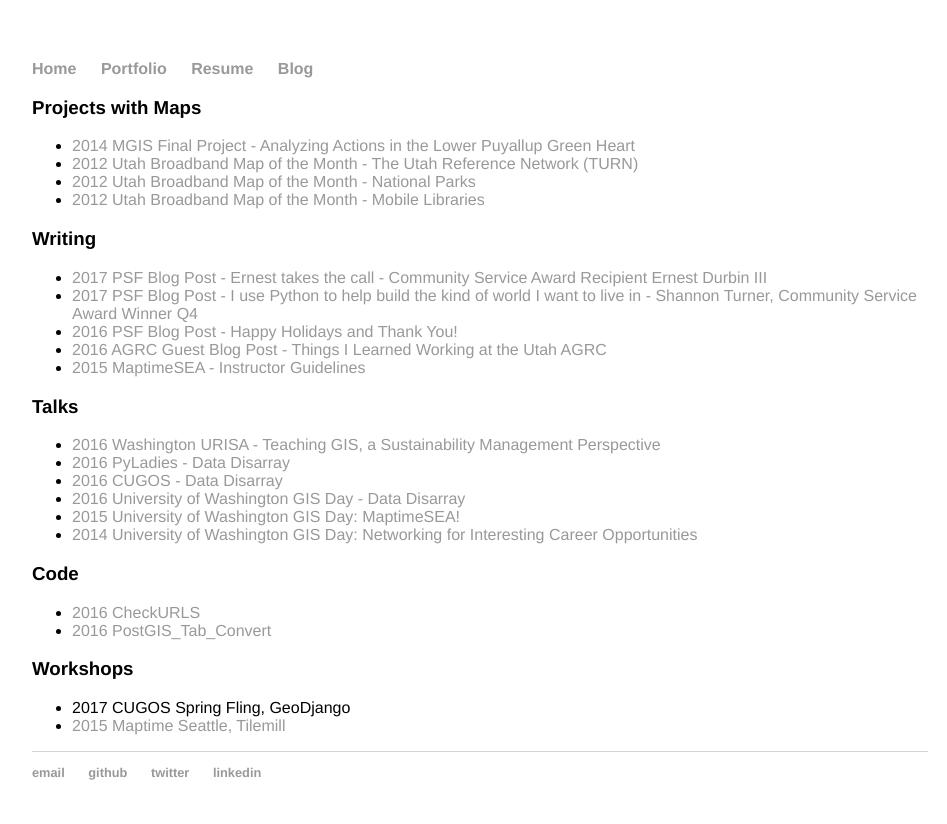
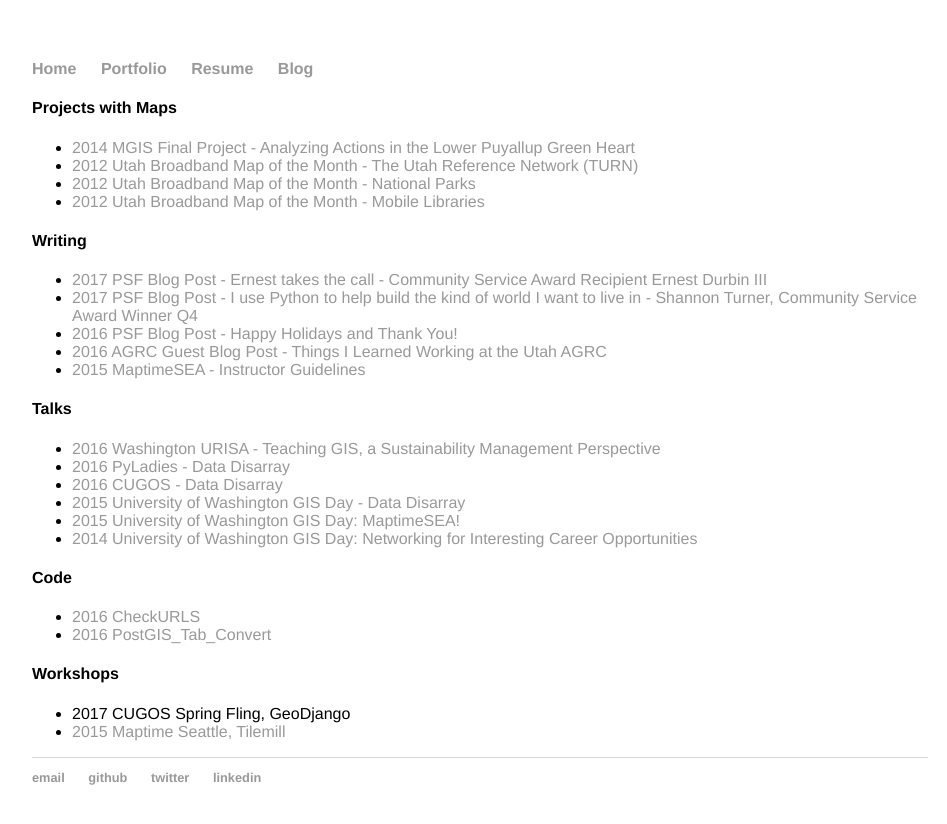
Before and after one commit to christyheaton/christyheaton.github.io, a Jekyll site: the page built from portfolio/index.html, in a window 1280 px wide. Shown: the top 824 px of the page, without its empty margins (160-1107 px from the left). Built offline with Jekyll 4.4.1, drawn with Linux system fonts in a browser that asks for light colours.

Commit message:
cleaned up link

```diff
--- a/portfolio/index.html
+++ b/portfolio/index.html
@@ -3,7 +3,7 @@
 title: Portfolio
 ---
 
-<h3>Projects with Maps</h3>
+<h4>Projects with Maps</h4>
 <ul>
     <li><a href="https://depts.washington.edu/mgis/capstone/files/2014_9_Heaton_Bengston_Hearen.pdf" target="_blank"><span>2014</span> MGIS Final Project - Analyzing Actions in the Lower Puyallup
 Green Heart</a></li>
@@ -12,7 +12,7 @@
 	<li><a href="https://broadband.utah.gov/2012/05/02/map-of-the-month-mobile-libraries/" target="_blank"><span>2012</span> Utah Broadband Map of the Month - Mobile Libraries</a></li>
 </ul>
 
-<h3>Writing</h3>
+<h4>Writing</h4>
 <ul>
 	<li><a href="http://pyfound.blogspot.com/2017/03/ernest-takes-call-community-service.html" target="_blank"><span>2017</span> PSF Blog Post - Ernest takes the call - Community Service Award Recipient Ernest Durbin III</a></li>
 	<li><a href="http://pyfound.blogspot.com/2017/01/i-use-python-to-help-build-kind-of.html" target="_blank"><span>2017</span> PSF Blog Post - I use Python to help build the kind of world I want to live in - Shannon Turner, Community Service Award Winner Q4</a></li>
@@ -21,23 +21,23 @@
 	<li><a href="http://maptimesea.github.io/guidelines/" target="_blank"><span>2015</span> MaptimeSEA - Instructor Guidelines</a></li>
 </ul>
 
-<h3>Talks</h3>
+<h4>Talks</h4>
 <ul>
 	<li><a href="http://christyheaton.github.io/Urisa_Presentation_2016/#/" target="_blank"><span>2016</span> Washington URISA - Teaching GIS, a Sustainability Management Perspective</a></li>
     <li><a href="http://christyheaton.github.io/PyLadies_Presentation/#/" target="_blank"><span>2016</span> PyLadies - Data Disarray</a></li>
     <li><a href="http://christyheaton.github.io/cugos_presentation/#/" target="_blank"><span>2016</span> CUGOS - Data Disarray</a></li>
-	<li><a href="https://www.youtube.com/watch?v=SYCi5z05hu4" target="_blank"><span>2016</span> University of Washington GIS Day - Data Disarray</a></li>
+	<li><a href="https://www.youtube.com/watch?v=SYCi5z05hu4" target="_blank"><span>2015</span> University of Washington GIS Day - Data Disarray</a></li>
 	<li><a href="https://www.youtube.com/watch?v=c5BkiGEv1eA" target="_blank"><span>2015</span> University of Washington GIS Day: MaptimeSEA!</a></li>
 	<li><a href="https://www.youtube.com/watch?v=5VfPOmM6bpo" target="_blank"><span>2014</span> University of Washington GIS Day: Networking for Interesting Career Opportunities</a></li>
 </ul>
 
-<h3>Code</h3>
+<h4>Code</h4>
 <ul>
 	<li><a href="https://github.com/christyheaton/Check_URLs" target="_blank"><span>2016</span> CheckURLS</a></li>
 	<li><a href="https://github.com/christyheaton/PostGIS_Tab_Convert" target="_blank"><span>2016</span> PostGIS_Tab_Convert</a></li>
 </ul>
 
-<h3>Workshops</h3>
+<h4>Workshops</h4>
 <ul>
 	<li><span>2017</span> CUGOS Spring Fling, GeoDjango</li>
 	<li><a href="http://maptimesea.github.io/2015/10/07/tilemill.html" target="_blank"><span>2015</span> Maptime Seattle, Tilemill</a></li>
```
